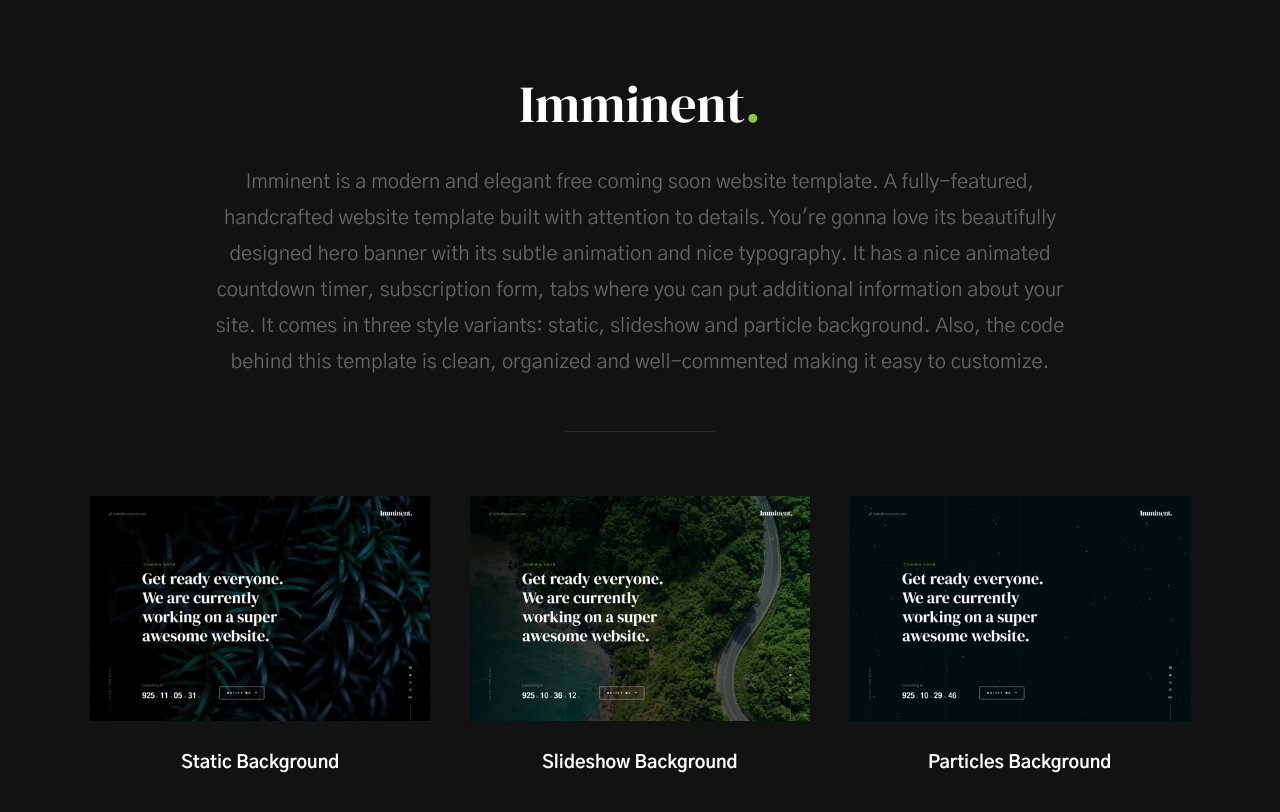
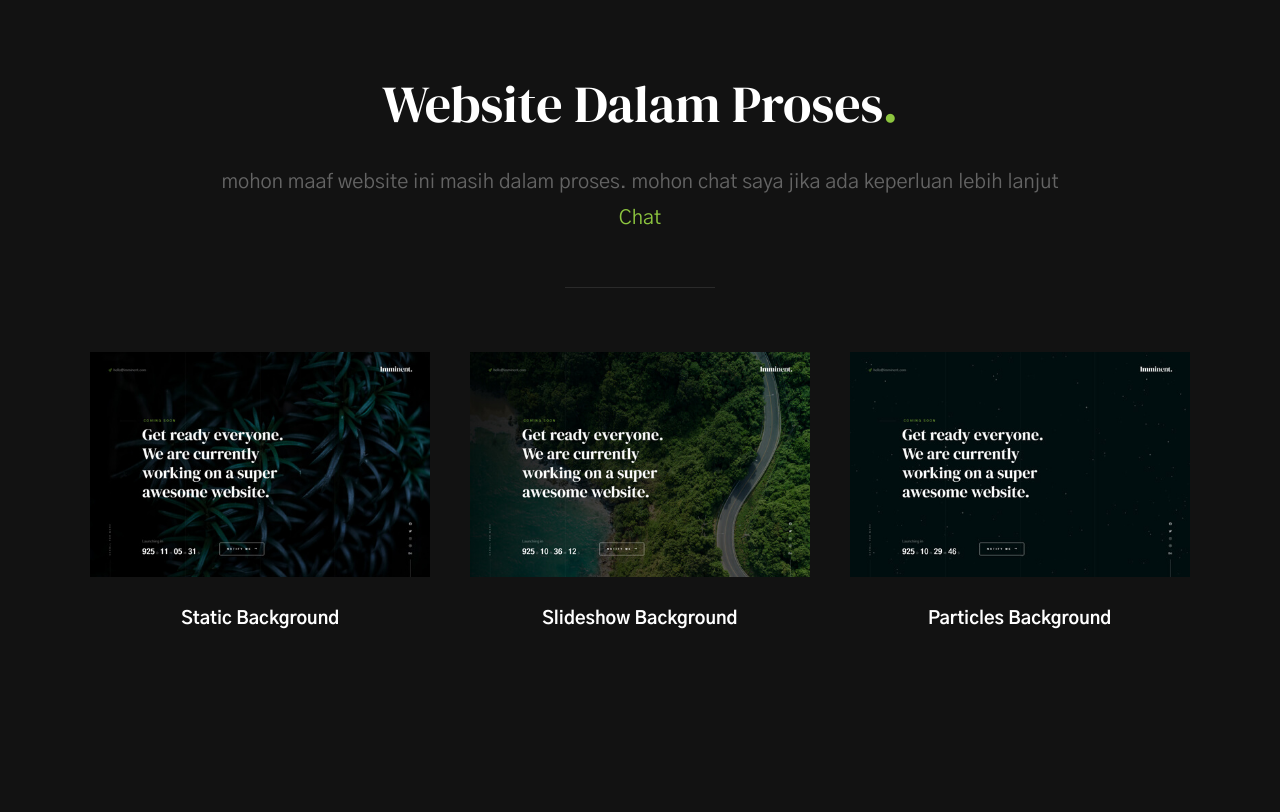
Before and after one commit to arifincesar/multisolusi, a plain HTML site: page index.html in a window 1280 px wide. Drawn offline with Linux system fonts and the light colour scheme.

Commit message:
awokawokkkkkk

```diff
--- a/index.html
+++ b/index.html
@@ -1,22 +1,21 @@
 <!DOCTYPE html>
 <html class="no-js" lang="en">
   <head>
-
     <!--- basic page needs
     ================================================== -->
-    <meta charset="utf-8">
+    <meta charset="utf-8" />
     <title>Imminent - Demo</title>
-    <meta name="description" content="">
-    <meta name="author" content="">
+    <meta name="description" content="" />
+    <meta name="author" content="" />
 
     <!-- mobile specific metas
     ================================================== -->
-    <meta name="viewport" content="width=device-width, initial-scale=1">
+    <meta name="viewport" content="width=device-width, initial-scale=1" />
 
     <!-- CSS
     ================================================== -->
-    <link rel="stylesheet" href="css/base.css">
-    <link rel="stylesheet" href="css/demo.css">
+    <link rel="stylesheet" href="css/base.css" />
+    <link rel="stylesheet" href="css/demo.css" />
 
     <!-- script
     ================================================== -->
@@ -25,15 +24,13 @@
 
     <!-- favicons
     ================================================== -->
-    <link rel="apple-touch-icon" sizes="180x180" href="apple-touch-icon.png">
-    <link rel="icon" type="image/png" sizes="32x32" href="favicon-32x32.png">
-    <link rel="icon" type="image/png" sizes="16x16" href="favicon-16x16.png">
-    <link rel="manifest" href="site.webmanifest">
-
+    <link rel="apple-touch-icon" sizes="180x180" href="apple-touch-icon.png" />
+    <link rel="icon" type="image/png" sizes="32x32" href="favicon-32x32.png" />
+    <link rel="icon" type="image/png" sizes="16x16" href="favicon-16x16.png" />
+    <link rel="manifest" href="site.webmanifest" />
   </head>
 
   <body>
-
     <!-- preloader
     ================================================== -->
     <div id="preloader">
@@ -49,34 +46,22 @@
     <header>
       <div class="row">
         <div class="column">
+          <h1>Website Dalam Proses<span>.</span></h1>
 
-                <h1>Imminent<span>.</span></h1>
-
-                <p class="lead">
-                Imminent is a modern and elegant free coming soon website template. A fully-featured,
-                handcrafted website template built with attention to details. You're gonna love its
-                beautifully designed hero banner with its
-                subtle animation and nice typography. It has a nice animated countdown timer,
-                subscription form, tabs where you can put additional information about your site.
-                It comes in three style variants: static, slideshow and particle background.
-                Also, the code behind this template is clean, organized and well-commented
-                making it easy to customize.
-                </p>
-
+          <p class="lead">mohon maaf website ini masih dalam proses. mohon chat saya jika ada keperluan lebih lanjut <a href="https://wa.me/6289696468086">Chat</a></p>
         </div>
       </div>
-    </header> <!-- end header -->
-
+    </header>
+    <!-- end header -->
 
     <!-- main content
     ================================================== -->
     <main>
       <div class="row block-large-1-3 block-medium-1-2 block-tab-full">
-
         <div class="column entry">
           <div class="entry__thumb">
             <a href="index-static.html" title="static background">
-                        <img src="images/demo/imminent-static.jpg" srcset="images/demo/imminent-static.jpg 1x, images/demo/imminent-static@2x.jpg 2x" alt="">
+              <img src="images/demo/imminent-static.jpg" srcset="images/demo/imminent-static.jpg 1x, images/demo/imminent-static@2x.jpg 2x" alt="" />
             </a>
           </div>
           <div class="entry__title">
@@ -87,7 +72,7 @@
         <div class="column entry">
           <div class="entry__thumb">
             <a href="index-slides.html" title="slideshow background">
-                        <img src="images/demo/imminent-slides.jpg" srcset="images/demo/imminent-slides.jpg 1x, images/demo/imminent-slides@2x.jpg 2x" alt="">
+              <img src="images/demo/imminent-slides.jpg" srcset="images/demo/imminent-slides.jpg 1x, images/demo/imminent-slides@2x.jpg 2x" alt="" />
             </a>
           </div>
           <div class="entry__title">
@@ -98,23 +83,21 @@
         <div class="column entry">
           <div class="entry__thumb">
             <a href="index-particles.html" title="particles background">
-                        <img src="images/demo/imminent-particles.jpg" srcset="images/demo/imminent-particles.jpg 1x, images/demo/imminent-particles@2x.jpg 2x" alt="">
+              <img src="images/demo/imminent-particles.jpg" srcset="images/demo/imminent-particles.jpg 1x, images/demo/imminent-particles@2x.jpg 2x" alt="" />
             </a>
           </div>
           <div class="entry__title">
             <h3>Particles Background</h3>
           </div>
         </div>
-
       </div>
-    </main> <!--  end main -->
+    </main>
+    <!--  end main -->
 
     <!-- Java Script
     ================================================== -->
     <script src="js/jquery-3.2.1.min.js"></script>
     <script src="js/plugins.js"></script>
     <script src="js/main.js"></script>
-
   </body>
-
 </html>
```
Lines whose indentation alone changed are shown as unchanged.
